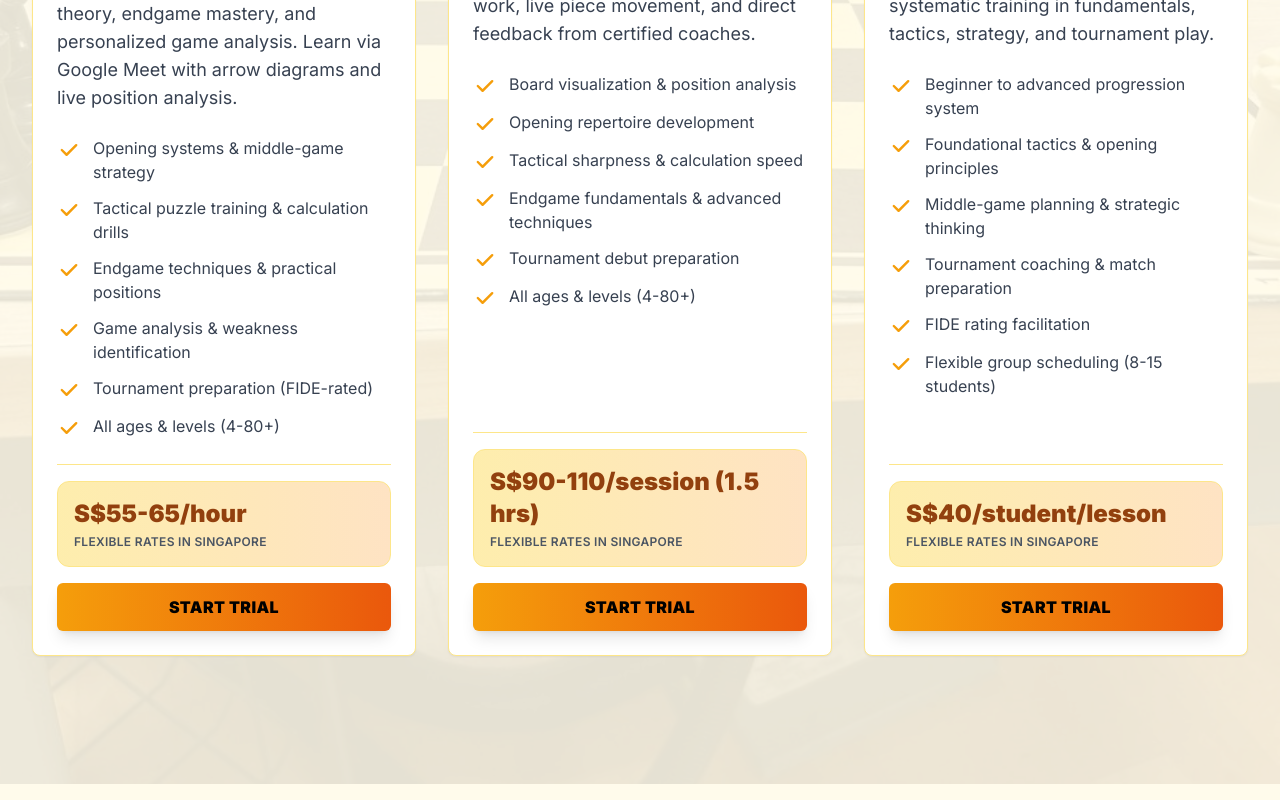
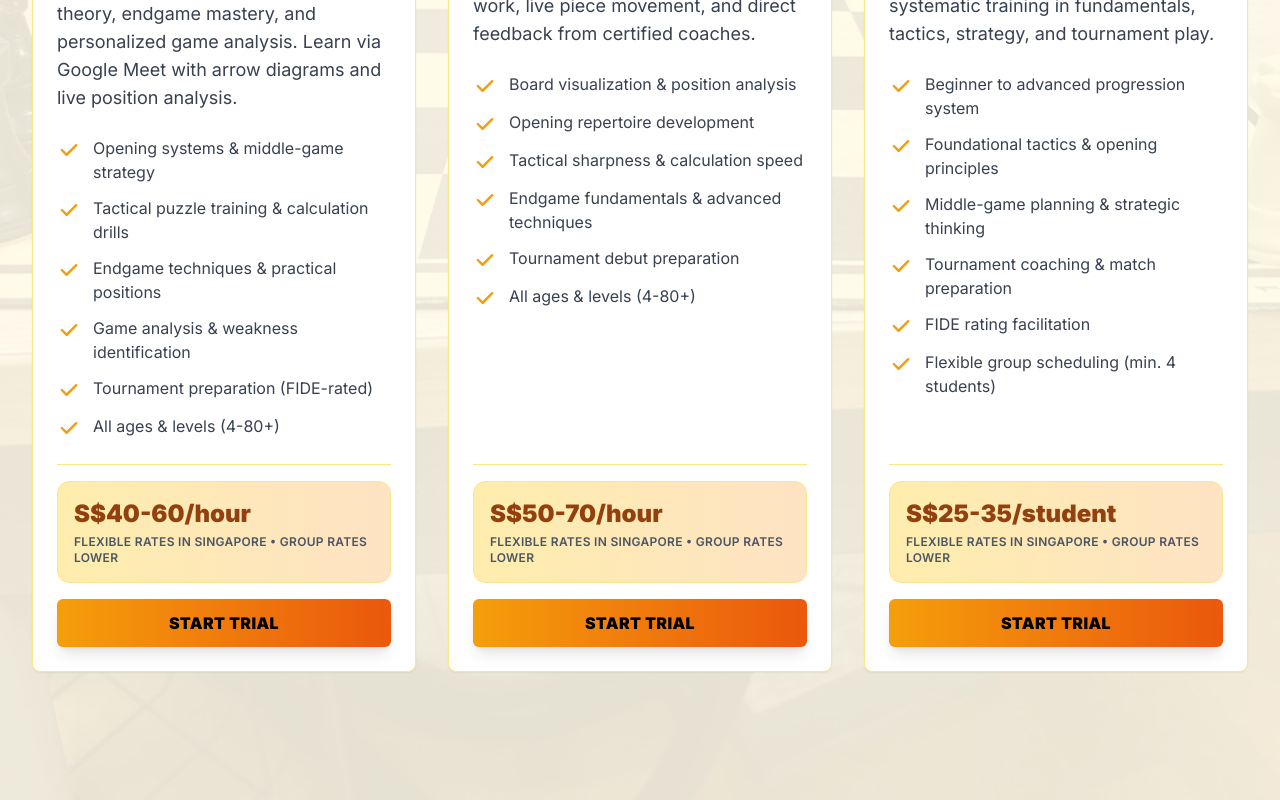
Before and after one commit to Unknown-Blaze/blazing-chess, a Next.js app: page /programs in a window 1280 px wide. Shown: the part 703-1503 px from the top of the page. Built offline with nearby package versions, Linux system fonts and the light colour scheme.

Commit message:
Updated the cost

```diff
--- a/src/app/programs/page.tsx
+++ b/src/app/programs/page.tsx
@@ -75,7 +75,7 @@ export default function ProgramsPage() {
                         {offering.price}
                       </div>
                       <div className="text-gray-600 text-xs font-semibold mt-1 uppercase tracking-wide">
-                        Flexible rates in Singapore
+                        Flexible rates in Singapore • Group rates lower
                       </div>
                     </div>
                     <Button
--- a/src/components/coaches-features.tsx
+++ b/src/components/coaches-features.tsx
@@ -12,7 +12,7 @@ export function CoachesFeatures() {
     {
       icon: '♟️',
       title: 'Coach Selection',
-      description: 'Meet coaches with tournament experience. Choose based on their specialization—opening theory, tactics, endgames—and personality fit.',
+      description: 'Meet coaches with teaching and tournament experience. Choose based on their expertise in opening theory, tactics, endgames and personality fit.',
       highlight: 'Personalized match',
     },
     {
@@ -24,7 +24,7 @@ export function CoachesFeatures() {
     {
       icon: '♔',
       title: 'All Levels Coached',
-      description: 'From beginner foundations (age 4) to adult competitors (age 80+). Absolute beginners to tournament-ready players—we develop every level.',
+      description: 'From beginner foundations (age 4) to adult competitors (age 80+). Absolute beginners to tournament-ready players. We can develop every level.',
       highlight: 'Ages 4-80+',
     },
     {
@@ -50,7 +50,7 @@ export function CoachesFeatures() {
             </span>
           </h2>
           <p className="text-gray-700 text-lg max-w-2xl mx-auto">
-            Passionate, MoE-certified instructors with tournament experience and the patience to grow your game
+            Passionate, MoE-certified instructors with teaching and tournament experience and the patience to grow your game
           </p>
         </div>
 
--- a/src/lib/constants.ts
+++ b/src/lib/constants.ts
@@ -42,7 +42,7 @@ export const OFFERINGS: OfferingCard[] = [
       'Tournament preparation (FIDE-rated)',
       'All ages & levels (4-80+)',
     ],
-    price: 'S$55-65/hour',
+    price: 'S$40-60/hour',
   },
   {
     id: '3',
@@ -58,7 +58,7 @@ export const OFFERINGS: OfferingCard[] = [
       'Tournament debut preparation',
       'All ages & levels (4-80+)',
     ],
-    price: 'S$90-110/session (1.5 hrs)',
+    price: 'S$50-70/hour',
   },
   {
     id: '1',
@@ -72,9 +72,9 @@ export const OFFERINGS: OfferingCard[] = [
       'Middle-game planning & strategic thinking',
       'Tournament coaching & match preparation',
       'FIDE rating facilitation',
-      'Flexible group scheduling (8-15 students)',
+      'Flexible group scheduling (min. 4 students)',
     ],
-    price: 'S$40/student/lesson',
+    price: 'S$25-35/student',
   },
 ];
 
```
